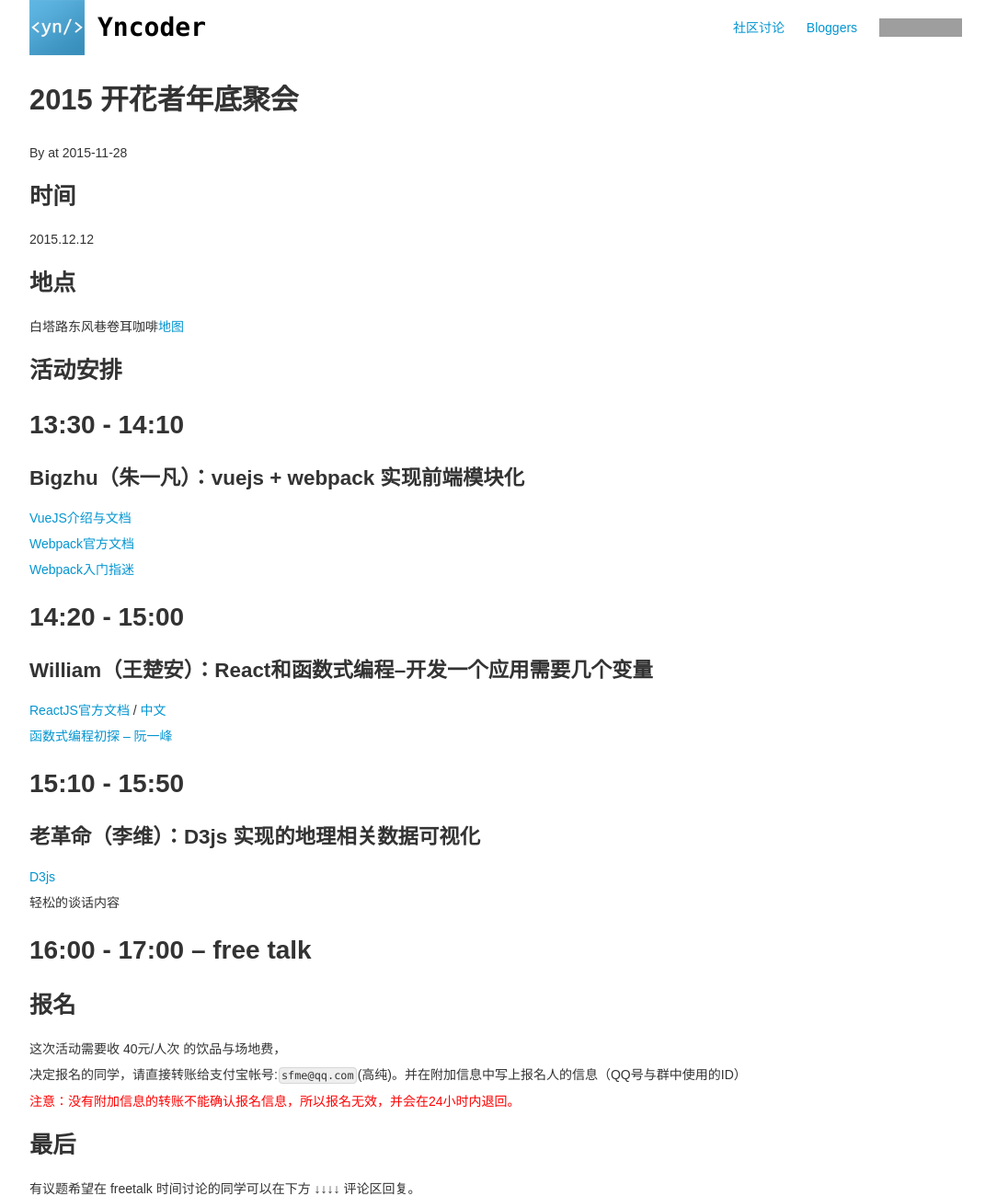
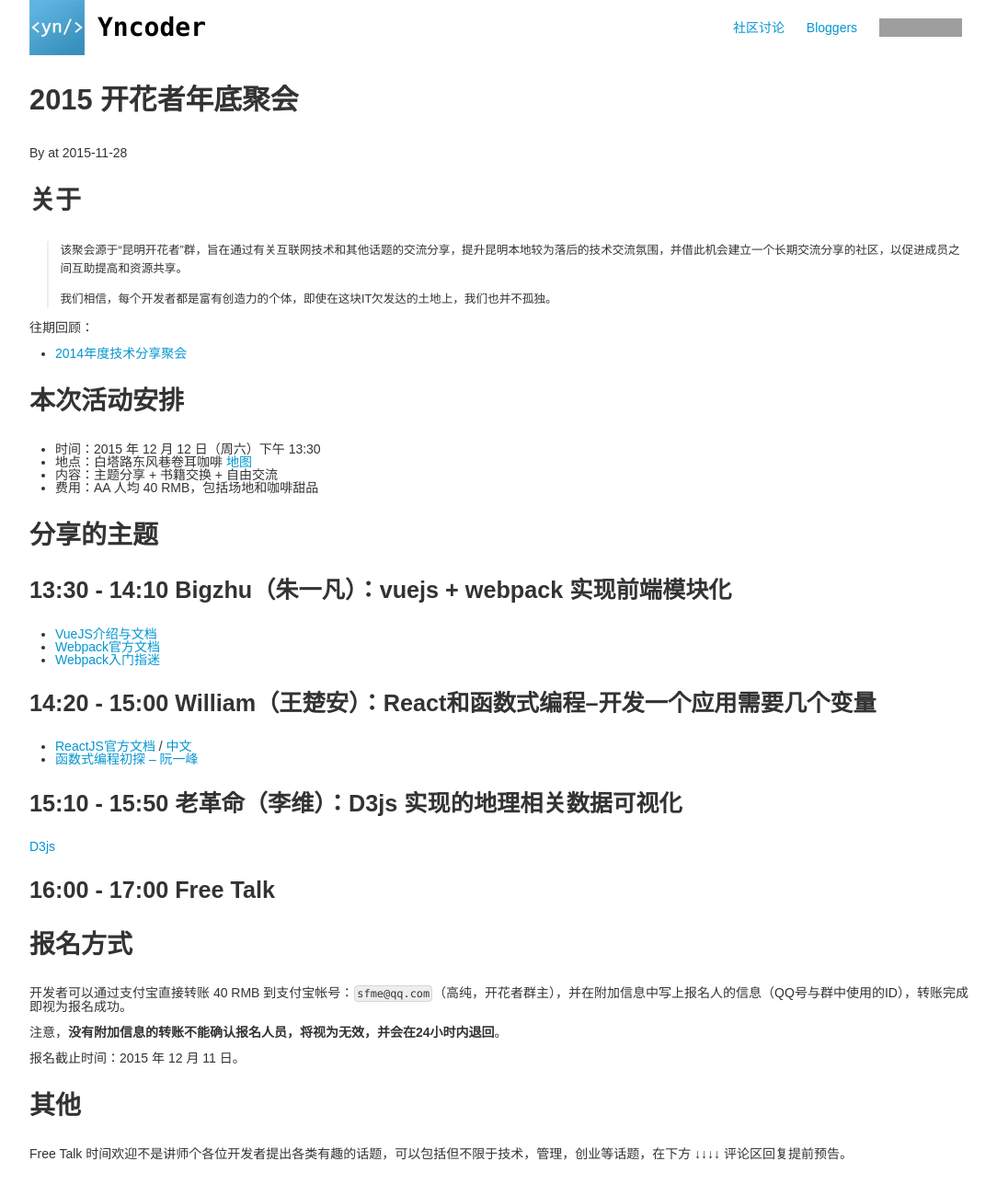
Before and after one commit to yncoder/yncoder.github.io, a Jekyll site: the page built from _posts/2015-11-28-2015-year-end-party.md, in a window 1280 px wide. Shown: the whole page at 92% size, without its empty margins (96-1180 px from the left). Built offline with Jekyll 4.4.1, drawn with Linux system fonts in a browser that asks for light colours; nearby versions of some CDN libraries; comment, search, counter and statistics services are not loaded; after the commit the page ends 1262 px from its top, so only the background shows below that; grey boxes are pictures that could not be loaded.

Commit message:
Update event notice.

```diff
--- a/_posts/2015-11-28-2015-year-end-party.md
+++ b/_posts/2015-11-28-2015-year-end-party.md
@@ -5,53 +5,56 @@ public: true
 title: 2015 开花者年底聚会
 ---
 
-### 时间
+关于
+----------
 
-2015.12.12
+> 该聚会源于“昆明开花者”群，旨在通过有关互联网技术和其他话题的交流分享，提升昆明本地较为落后的技术交流氛围，并借此机会建立一个长期交流分享的社区，以促进成员之间互助提高和资源共享。
+>
+> 我们相信，每个开发者都是富有创造力的个体，即使在这块IT欠发达的土地上，我们也并不孤独。
 
-### 地点
+往期回顾：
 
-白塔路东风巷卷耳咖啡[地图](http://j.map.baidu.com/bRAr7)
+* [2014年度技术分享聚会](http://yncoder.github.io/event/2014-tech-share/)
 
-### 活动安排
+本次活动安排
+----------
 
-## 13:30 - 14:10
+* 时间：2015 年 12 月 12 日（周六）下午 13:30
+* 地点：白塔路东风巷卷耳咖啡 [地图](http://j.map.baidu.com/bRAr7)
+* 内容：主题分享 + 书籍交换 + 自由交流
+* 费用：AA 人均 40 RMB，包括场地和咖啡甜品
 
-#### Bigzhu（朱一凡）：vuejs + webpack 实现前端模块化
+分享的主题
+----------
 
-[VueJS介绍与文档](http://cn.vuejs.org/)
+### 13:30 - 14:10 Bigzhu（朱一凡）：vuejs + webpack 实现前端模块化
 
-[Webpack官方文档](https://webpack.github.io/docs/)
+* [VueJS介绍与文档](http://cn.vuejs.org/)
+* [Webpack官方文档](https://webpack.github.io/docs/)
+* [Webpack入门指迷](http://segmentfault.com/a/1190000002551952)
 
-[Webpack入门指迷](http://segmentfault.com/a/1190000002551952)
+### 14:20 - 15:00 William（王楚安）：React和函数式编程--开发一个应用需要几个变量
 
-## 14:20 - 15:00
+* [ReactJS官方文档](https://facebook.github.io/react/docs/getting-started.html)
+/ [中文](http://reactjs.cn/react/docs/getting-started.html)
+* [函数式编程初探 -- 阮一峰](http://www.ruanyifeng.com/blog/2012/04/functional_programming.html)
 
-#### William（王楚安）：React和函数式编程--开发一个应用需要几个变量
-
-[ReactJS官方文档](https://facebook.github.io/react/docs/getting-started.html)
-/ [中文](http://reactjs.cn/react/docs/getting-started.html)
-
-[函数式编程初探 -- 阮一峰](http://www.ruanyifeng.com/blog/2012/04/functional_programming.html)
-
-## 15:10 - 15:50
-
-#### 老革命（李维）：D3js 实现的地理相关数据可视化 ####
+### 15:10 - 15:50 老革命（李维）：D3js 实现的地理相关数据可视化 ####
 
 [D3js](http://d3js.org/)
 
-轻松的谈话内容
+### 16:00 - 17:00 Free Talk
 
-## 16:00 - 17:00 -- free talk
+报名方式
+----------
 
-### 报名
+开发者可以通过支付宝直接转账 40 RMB 到支付宝帐号：`sfme@qq.com`（高纯，开花者群主），并在附加信息中写上报名人的信息（QQ号与群中使用的ID），转账完成即视为报名成功。
 
-这次活动需要收 40元/人次 的饮品与场地费，
+注意，**没有附加信息的转账不能确认报名人员，将视为无效，并会在24小时内退回**。
 
-决定报名的同学，请直接转账给支付宝帐号:`sfme@qq.com`(高纯)。并在附加信息中写上报名人的信息（QQ号与群中使用的ID）
+报名截止时间：2015 年 12 月 11 日。
 
-<span style='color:red'>注意：没有附加信息的转账不能确认报名信息，所以报名无效，并会在24小时内退回。</span>
+其他
+----------
 
-### 最后
-
-有议题希望在 freetalk 时间讨论的同学可以在下方 ↓↓↓↓ 评论区回复。
+Free Talk 时间欢迎不是讲师个各位开发者提出各类有趣的话题，可以包括但不限于技术，管理，创业等话题，在下方 ↓↓↓↓ 评论区回复提前预告。
```
